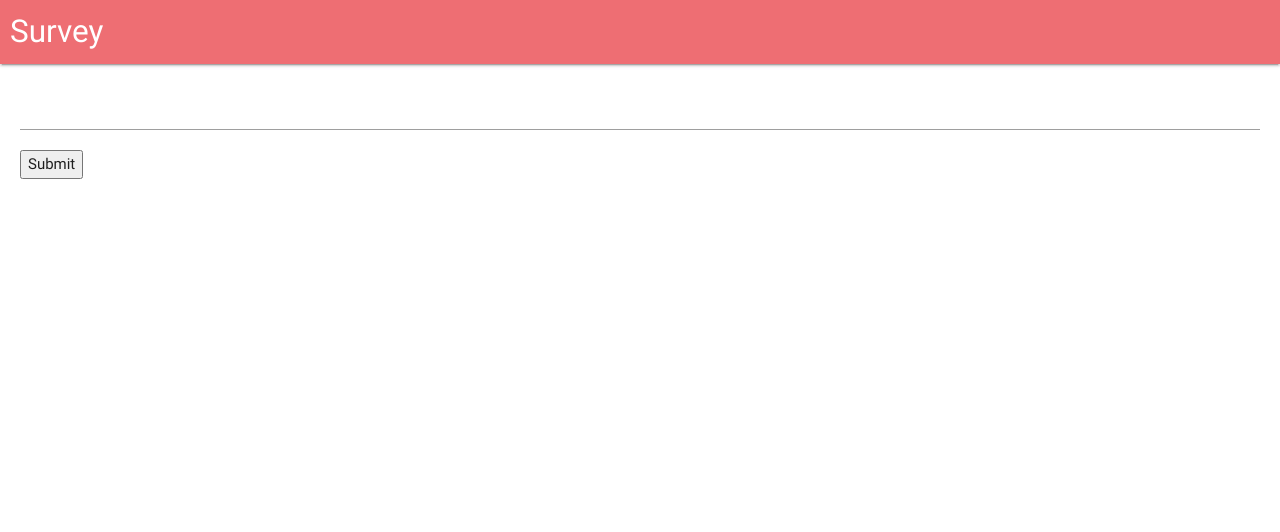
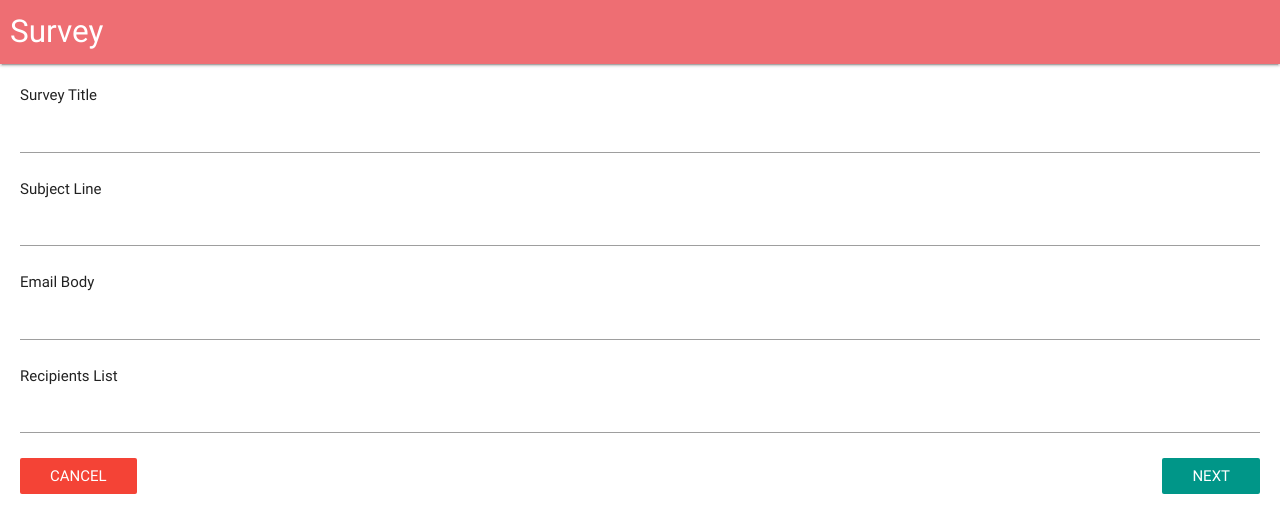
Before and after one commit to bharatchopra28/surveyapp, a React (Create React App) app in the folder client/: page /surveys/new in a window 1280 px wide. Shown: the top 532 px of the page. Built offline with nearby package versions, Linux system fonts and the light colour scheme; no server answers.

Commit message:
survey form completed and emails validation added

```diff
--- a/client/package.json
+++ b/client/package.json
@@ -4,6 +4,7 @@
   "private": true,
   "dependencies": {
     "axios": "0.16.2",
+    "lodash": "4.17.4",
     "materialize-css": "0.100.2",
     "react": "^16.0.0",
     "react-dom": "^16.0.0",
--- /dev/null
+++ b/client/src/components/surveys/SurveyField.js
@@ -0,0 +1,15 @@
+import React from "react";
+
+const SurveyField = ({ input, label, meta: { touched, error } }) => {
+	return (
+		<div>
+			<div>{label}</div>
+			<input {...input} style={{ marginBottom: "5px" }} />
+			<div className="red-text" style={{ marginBottom: "20px" }}>
+				{touched && error}
+			</div>
+		</div>
+	);
+};
+
+export default SurveyField;
--- a/client/src/components/surveys/SurveyForm.js
+++ b/client/src/components/surveys/SurveyForm.js
@@ -1,19 +1,72 @@
-import React from 'react';
-import { reduxForm, Field } from 'redux-form';
+import React from "react";
+import _ from "lodash";
+import { reduxForm, Field } from "redux-form";
+import { Link } from "react-router-dom";
+
+import SurveyField from "./SurveyField";
+import validateEmails from "../../utils/validateEmails";
+
+const FIELDS = [
+	{ label: "Survey Title", name: "title" },
+	{ label: "Subject Line", name: "subject" },
+	{ label: "Email Body", name: "body" },
+	{ label: "Recipients List", name: "emails" }
+];
 
 class SurveyForm extends React.Component {
+	renderFields() {
+		return _.map(FIELDS, ({ name, label }) => {
+			return (
+				<Field
+					key={name}
+					type="text"
+					component={SurveyField}
+					label={label}
+					name={name}
+				/>
+			);
+		});
+	}
+
 	render() {
 		return (
 			<div>
-				<form onSubmit={this.props.handleSubmit(values => console.log(values))}>
-					<Field type="text" name="surveyTitle" component="input" />
-					<button type="submit">Submit</button>
+				<form
+					onSubmit={this.props.handleSubmit(values =>
+						console.log(values)
+					)}
+				>
+					{this.renderFields()}
+					<Link to="/surveys" className="red btn-flat white-text">
+						Cancel
+					</Link>
+					<button
+						type="submit"
+						className="teal btn-flat right white-text"
+					>
+						Next
+					</button>
 				</form>
 			</div>
 		);
 	}
 }
 
+function validate(values) {
+	const errors = {};
+
+	errors.emails = validateEmails(values.emails || "");
+
+	_.map(FIELDS, ({ name }) => {
+		if (!values[name]) {
+			errors[name] = "You must provide a value.";
+		}
+	});
+
+	return errors;
+}
+
 export default reduxForm({
-	form: 'surveyForm'
+	validate,
+	form: "surveyForm"
 })(SurveyForm);
--- /dev/null
+++ b/client/src/utils/validateEmails.js
@@ -0,0 +1,13 @@
+const re = /^(([^<>()\[\]\\.,;:\s@"]+(\.[^<>()\[\]\\.,;:\s@"]+)*)|(".+"))@((\[[0-9]{1,3}\.[0-9]{1,3}\.[0-9]{1,3}\.[0-9]{1,3}])|(([a-zA-Z\-0-9]+\.)+[a-zA-Z]{2,}))$/;
+
+export default emails => {
+	const invalidEmails = emails
+		.split(",")
+		.map(email => email.trim())
+		.filter(email => re.test(email) === false);
+
+	if (invalidEmails.length)
+		return `These are invalid emails: ${invalidEmails}`;
+
+	return;
+};
```
